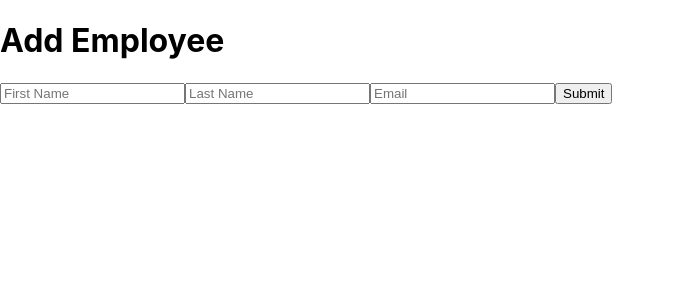
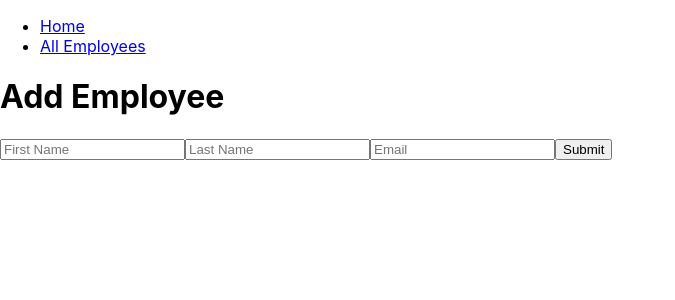
Before and after one commit to shahreaz0/mysql-react-express-crud, a React (Vite) app in the folder client/: page / in a window 1280 px wide. Shown: the top 300 px of the page, without its empty margins (0-675 px from the left). Built offline with nearby package versions, Linux system fonts and the light colour scheme.

Commit message:
Add All Employee page and code refactor

```diff
--- a/client/src/App.jsx
+++ b/client/src/App.jsx
@@ -1,64 +1,36 @@
 import React, { Component } from "react";
-import axios from "axios";
+import { Switch, Route, NavLink } from "react-router-dom";
 import "./App.css";
+import EmployeeForm from "./components/EmployeeForm";
+import EmployeeList from "./components/EmployeeList";
 
 export default class App extends Component {
   constructor(props) {
     super(props);
-    this.state = {
-      firstName: "",
-      lastName: "",
-      email: "",
-    };
   }
 
-  formHandler = (evt) => {
-    this.setState({
-      [evt.target.name]: evt.target.value,
-    });
-  };
-
-  submitHandler = async () => {
-    try {
-      await axios.post("http://localhost:3001/api/employees", {
-        firstName: this.state.firstName,
-        lastName: this.state.lastName,
-        email: this.state.email,
-      });
-      alert("successful");
-    } catch (e) {
-      // statements
-      console.log(e);
-    }
-  };
-
   render() {
-    const { firstName, lastName, email } = this.state;
     return (
       <div>
-        <h1>Add Employee</h1>
-        <input
-          type="text"
-          name="firstName"
-          placeholder="First Name"
-          value={firstName}
-          onChange={this.formHandler}
-        />
-        <input
-          type="text"
-          name="lastName"
-          placeholder="Last Name"
-          value={lastName}
-          onChange={this.formHandler}
-        />
-        <input
-          type="email"
-          name="email"
-          placeholder="Email"
-          value={email}
-          onChange={this.formHandler}
-        />
-        <button onClick={this.submitHandler}>Submit</button>
+        <nav>
+          <ul>
+            <li>
+              <NavLink exact to="/">
+                Home
+              </NavLink>
+            </li>
+            <li>
+              <NavLink exact to="/employees">
+                All Employees
+              </NavLink>
+            </li>
+          </ul>
+        </nav>
+
+        <Switch>
+          <Route exact path="/" component={EmployeeForm} />
+          <Route exact path="/employees" component={EmployeeList} />
+        </Switch>
       </div>
     );
   }
--- /dev/null
+++ b/client/src/components/EmployeeForm.jsx
@@ -0,0 +1,66 @@
+import React from "react";
+import axios from "axios";
+
+export default class EmployeeForm extends React.Component {
+	constructor(props) {
+		super(props);
+		this.state = {
+			firstName: "",
+			lastName: "",
+			email: "",
+		};
+	}
+
+	formHandler = (evt) => {
+		this.setState({
+			[evt.target.name]: evt.target.value,
+		});
+	};
+
+	submitHandler = async () => {
+		try {
+			await axios.post("http://localhost:3001/api/employees", {
+				firstName: this.state.firstName,
+				lastName: this.state.lastName,
+				email: this.state.email,
+			});
+			alert("successful");
+		} catch (e) {
+			// statements
+			console.log(e);
+		}
+	};
+
+	render() {
+		const { firstName, lastName, email } = this.state;
+		return (
+			<div>
+				<form action="">
+					<h1>Add Employee</h1>
+					<input
+						type="text"
+						name="firstName"
+						placeholder="First Name"
+						value={firstName}
+						onChange={this.formHandler}
+					/>
+					<input
+						type="text"
+						name="lastName"
+						placeholder="Last Name"
+						value={lastName}
+						onChange={this.formHandler}
+					/>
+					<input
+						type="email"
+						name="email"
+						placeholder="Email"
+						value={email}
+						onChange={this.formHandler}
+					/>
+					<button onClick={this.submitHandler}>Submit</button>
+				</form>
+			</div>
+		);
+	}
+}
--- /dev/null
+++ b/client/src/components/EmployeeList.jsx
@@ -0,0 +1,34 @@
+import React from "react";
+import axios from "axios";
+
+export default class EmployeeList extends React.Component {
+	constructor(props) {
+		super(props);
+		this.state = {
+			employees: [],
+		};
+	}
+
+	async componentDidMount() {
+		const { data } = await axios.get("http://localhost:3001/api/employees");
+		this.setState({
+			employees: data,
+		});
+	}
+
+	render() {
+		const { employees } = this.state;
+		console.log(employees);
+
+		const employeeUI = employees.map((employee) => (
+			<ul key={Math.random()}>
+				<li>
+					{employee.firstName} {employee.lastName}
+				</li>
+				<li>{employee.email}</li>
+			</ul>
+		));
+
+		return <div>{employeeUI}</div>;
+	}
+}
```
